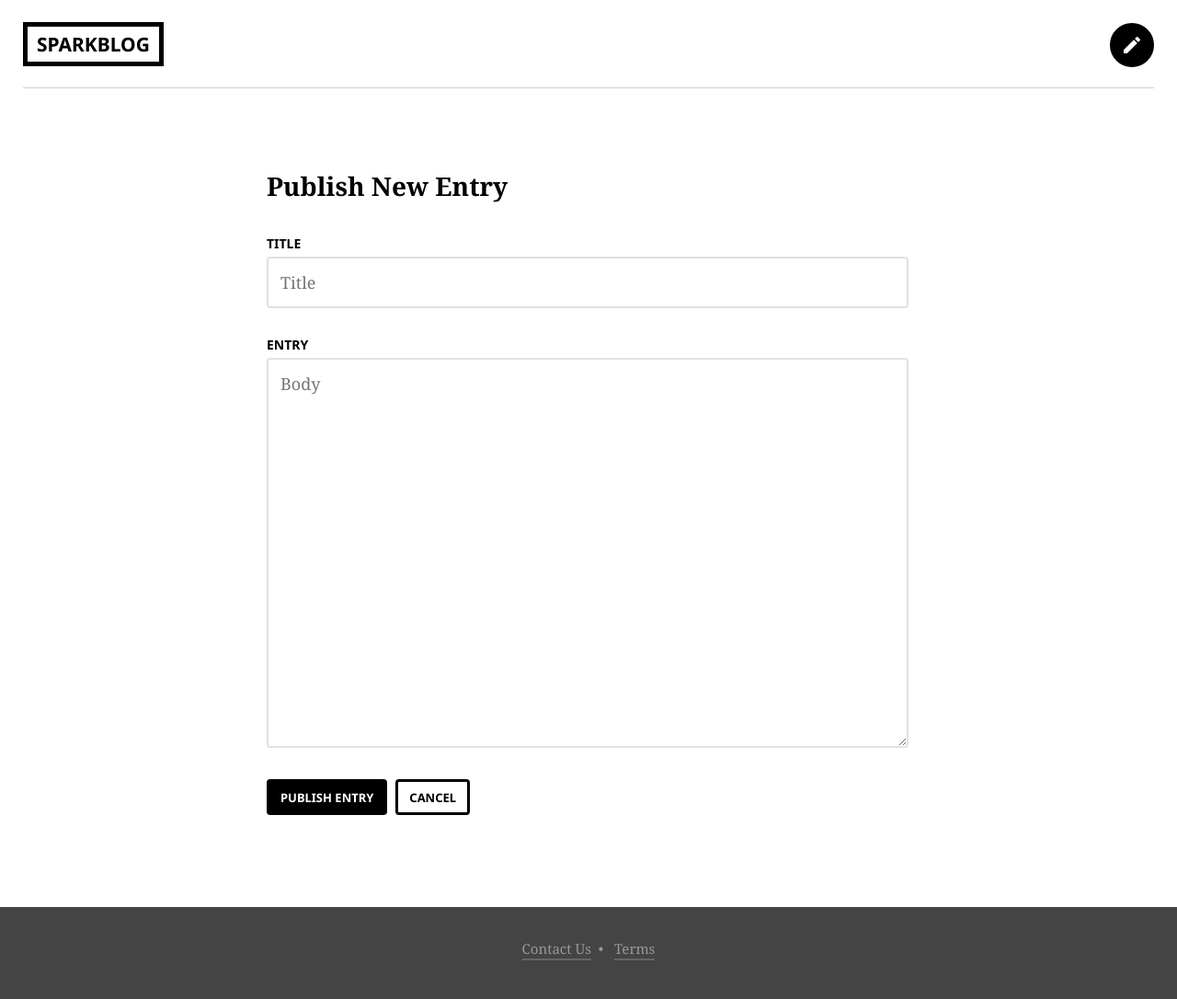
After one commit to Brandon-Crosby/project5view, a PHP site: template src/new.twig in a window 1280 px wide. The commit adds this page. Shown: the whole page at 92% size. Run offline with PHP 8.4, Linux system fonts and the light colour scheme; the template is opened without the code that fills it, so the values that code supplies are empty; some libraries are stand-ins or nearby versions.

Commit message:
Add files via upload

```diff
--- /dev/null
+++ b/src/new.twig
@@ -0,0 +1,43 @@
+<!DOCTYPE html>
+<html>
+    <head>
+        <meta charset="utf-8">
+        <meta http-equiv="x-ua-compatible" content="ie=edge">
+        <title>SparkBlog</title>
+        <link href='https://fonts.googleapis.com/css?family=Noto+Serif:400,400italic,700|Noto+Sans:700,400' rel='stylesheet' type='text/css'>
+        <link href="https://fonts.googleapis.com/icon?family=Material+Icons" rel="stylesheet">
+        <link rel="stylesheet" href="css/normalize.css">
+        <link rel="stylesheet" href="css/site.css">
+    </head>
+    <body>
+        <header>
+            <div class="container">
+                <div class="site-header">
+                    <a class="logo" href="/">SparkBlog</a>
+                    <a class="new-entry button button-round" href="/new"><i class="material-icons">create</i></a>
+                </div>
+            </div>
+        </header>
+        <section>
+            <div class="container">
+                <div class="new-entry">
+                    <h2>Publish New Entry</h2>
+                    <form>
+                        <label for="title"> Title</label>
+                        <input type="text" name="title" placeholder="Title" value= ""><br>
+                        <label for="entry">Entry</label>
+                        <textarea rows="5" name="entry" placeholder="Body"></textarea>
+                        <input type="submit" value="Publish Entry" class="button">
+                        <a href="/" class="button button-secondary">Cancel</a>
+                    </form>
+                </div>
+            </div>
+        </section>
+        <footer>
+            <div>
+                <a href="#">Contact Us</a>&nbsp;&nbsp;&bull;&nbsp;&nbsp;
+                <a href="#">Terms</a>
+            </div>
+        </footer>
+    </body>
+</html>
```
Also changed, not shown: src/routes.php (+7 -13 lines).
